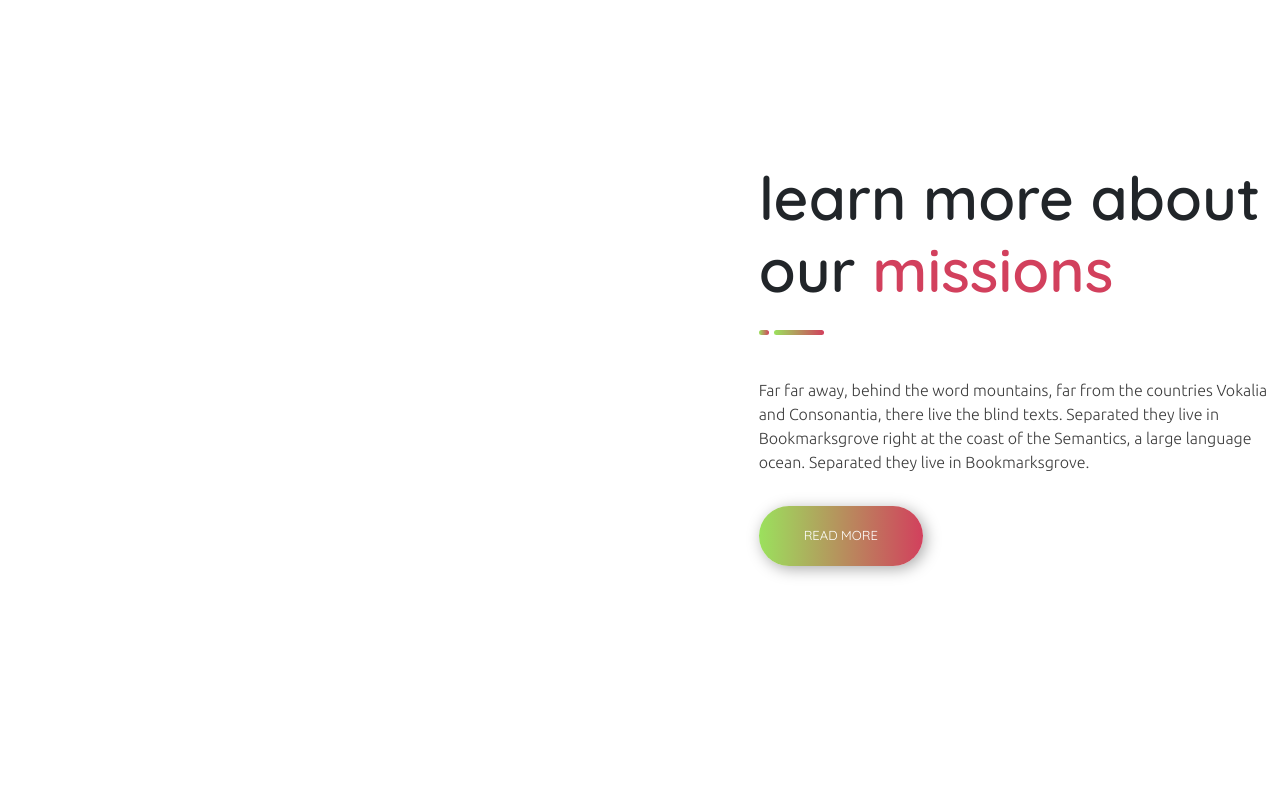
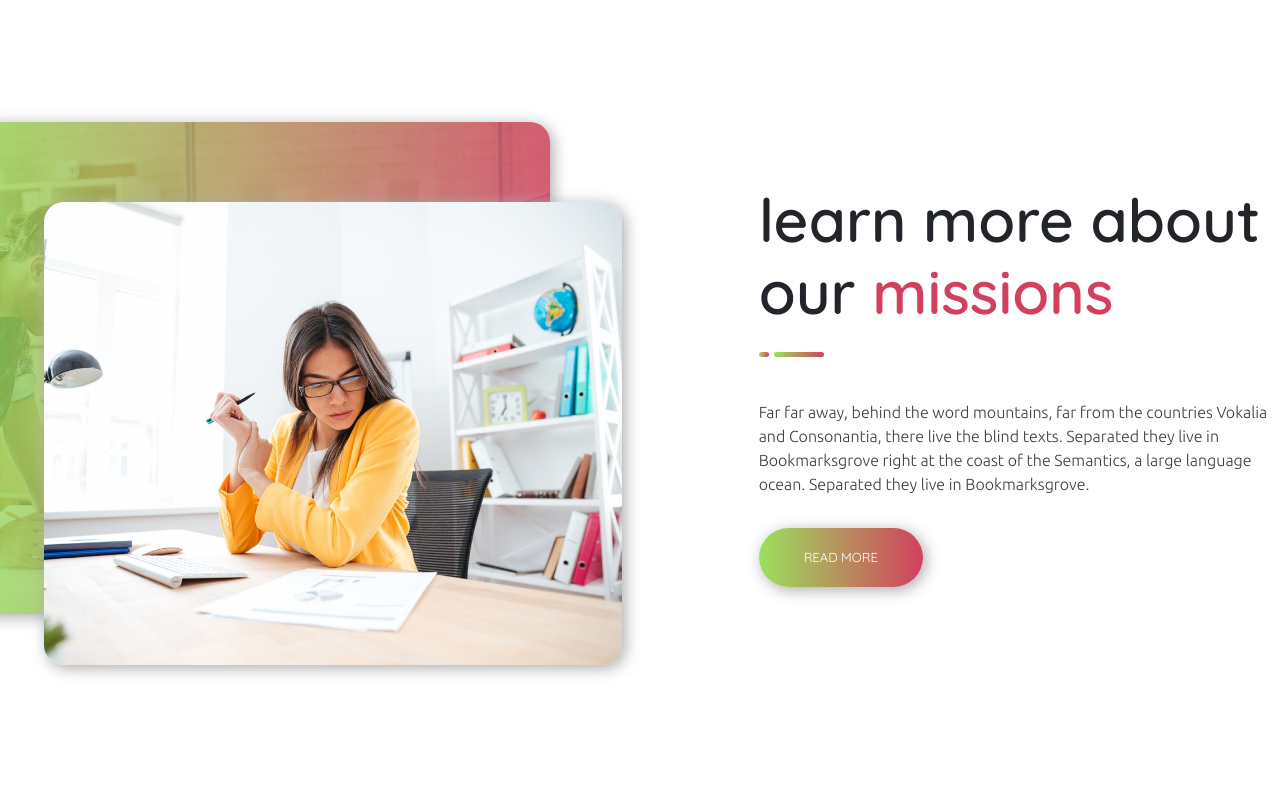
Before and after one commit to davidebortoloni/proj-html-vuejs, a Vue app: page / in a window 1280 px wide. Shown: the part 2260-3060 px from the top of the page. Built offline with nearby package versions, Linux system fonts and the light colour scheme.

Commit message:
Completameno sezione "OurMission"

```diff
--- a/src/components/main_components/OurMission.vue
+++ b/src/components/main_components/OurMission.vue
@@ -2,8 +2,25 @@
   <div id="our-mission">
     <div class="container-fluid">
       <div class="row align-items-center">
-        <div class="col-7"></div>
-
+        <div class="col-7">
+          <div class="images w-100">
+            <div class="back">
+              <img
+                class="w-100"
+                src="@/assets/img/busy-architect-PYVKWM4-1024x872.jpg"
+                alt="Architect"
+              />
+              <div class="overlay"></div>
+            </div>
+            <div class="front">
+              <img
+                class="w-100"
+                src="@/assets/img/businesswoman-analysing-document-P8WSNMC-1024x820.jpg"
+                alt="Business Woman"
+              />
+            </div>
+          </div>
+        </div>
         <div class="col-5">
           <h2>
             learn more about our
@@ -35,4 +52,39 @@ export default {
 </script>
 
 <style scoped lang="scss">
+@import "../../assets/scss/_vars.scss";
+
+.images {
+  position: relative;
+  top: 40px;
+  right: 40px;
+  display: flex;
+  justify-content: center;
+  .front,
+  .back {
+    border-radius: 20px;
+    overflow: hidden;
+    width: 80%;
+    box-shadow: 3px 3px 15px 0 $sixthColor;
+  }
+  .back {
+    position: absolute;
+    top: -80px;
+    left: 0;
+    .overlay {
+      position: absolute;
+      z-index: 1;
+      opacity: 0.8;
+      top: 0px;
+      left: 0;
+      width: 100%;
+      height: 100%;
+      background: linear-gradient(90deg, $secondaryColor, $mainColor);
+    }
+  }
+  .front {
+    position: relative;
+    z-index: 1;
+  }
+}
 </style>
```
Also changed, not shown: 6 other files (tests, documents, lock files or other folders).
